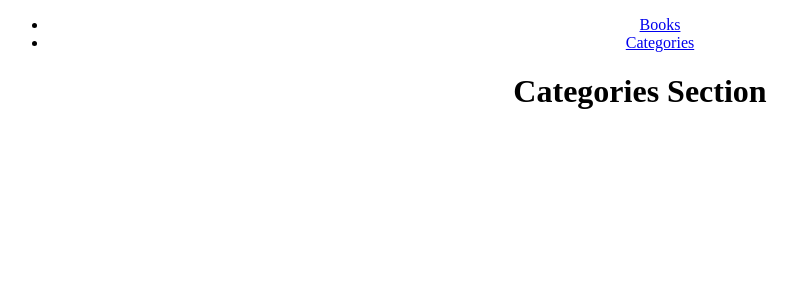
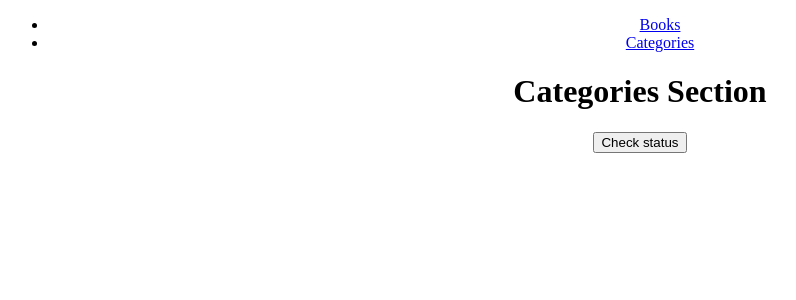
Before and after one commit to ivaan1992/Bookstore-React-App, a React (Create React App) app: page /Categories in a window 1280 px wide. Shown: the top 300 px of the page, without its empty margins (0-796 px from the left). Built offline with nearby package versions, Linux system fonts and the light colour scheme.

Commit message:
Add status button in categories section

```diff
--- a/src/components/Categories.js
+++ b/src/components/Categories.js
@@ -3,6 +3,7 @@ import React from "react";
 const Categories = () => (
   <div>
     <h1>Categories Section</h1>
+    <button type="button">Check status</button>
   </div>
 );
 
```
